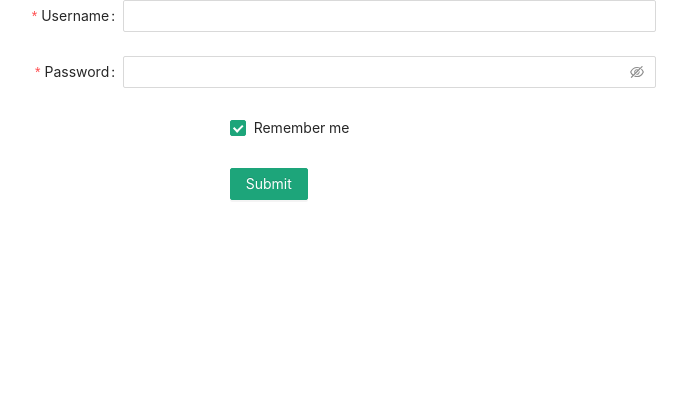
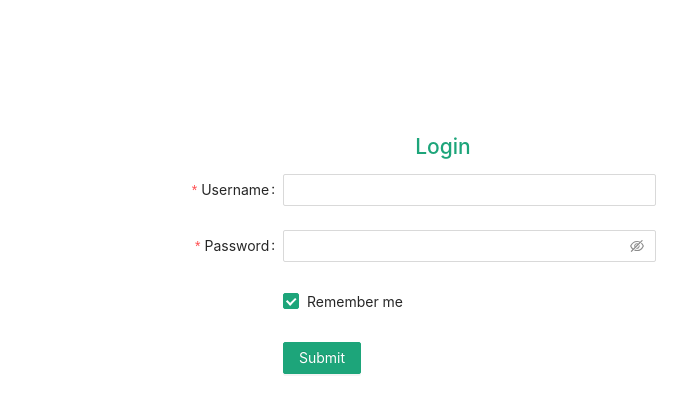
Before and after one commit to longtkhd/React_Study_Mobx, a React (Create React App) app in the folder myapp/: page /login in a window 1280 px wide. Shown: the top 412 px of the page, without its empty margins (197-884 px from the left). Built offline with nearby package versions, Linux system fonts and the light colour scheme.

Commit message:
style login

```diff
--- a/myapp/src/pages/Login/index.js
+++ b/myapp/src/pages/Login/index.js
@@ -4,15 +4,17 @@ import styles from './style.less'
 
 
 const layout = {
-    labelCol: { span: 6 },
-    wrapperCol: { span: 10 },
+    labelCol: { span: 9 },
+    wrapperCol: { span: 7 },
 
 
 };
 const tailLayout = {
-    wrapperCol: { offset: 8, span: 16 },
+    wrapperCol: { offset: 9, span: 16 },
 };
+
 const Demo = () => {
+
     const onFinish = values => {
         console.log('Success:', values);
     };
@@ -22,6 +24,8 @@ const Demo = () => {
     };
 
     return (
+        <div className="formW">
+            <h2>Login</h2>
 
             <Form
                 {...layout}
@@ -56,6 +60,7 @@ const Demo = () => {
         </Button>
                 </Form.Item>
             </Form>
+        </div>
 
     );
 };
--- a/myapp/src/pages/Login/style.less
+++ b/myapp/src/pages/Login/style.less
@@ -1,12 +1,10 @@
-.FormWrap {
-    // width: 50rem;
-    // background-color: #fff;
-    // position: absolute;
-    // top: 50%;
-    // left: 50%;
-    // transform: translate(-50%, -50%);
-    // padding: 3rem 5rem;
-    margin-top: 300px;
-    background-color: red;
-    color: red !important;
+.formW {
+    margin-top: 130px;
+
+
 }
+
+h2 {
+    color: @primary-color;
+    text-align: center;
+}
```
Lines whose indentation alone changed are shown as unchanged.
